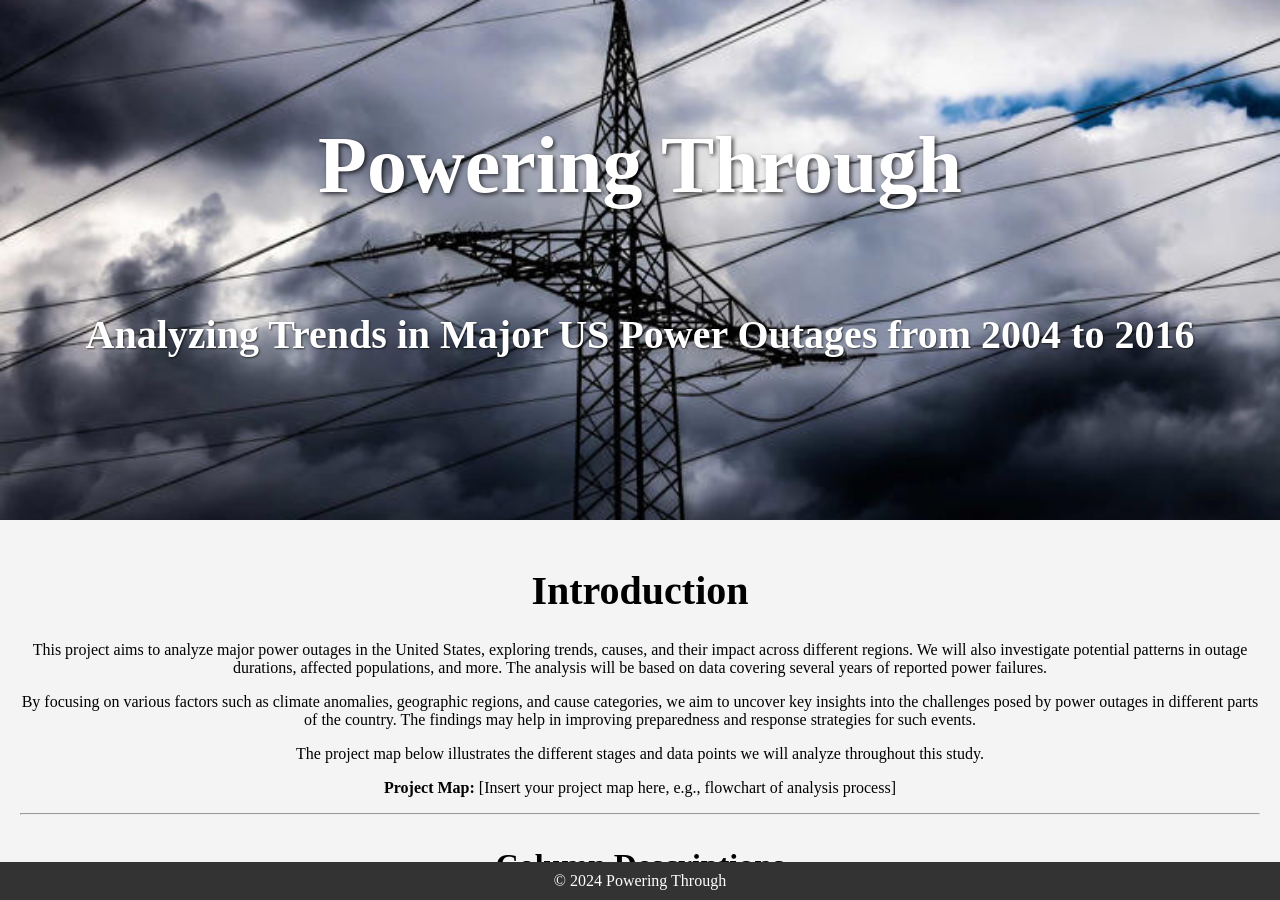
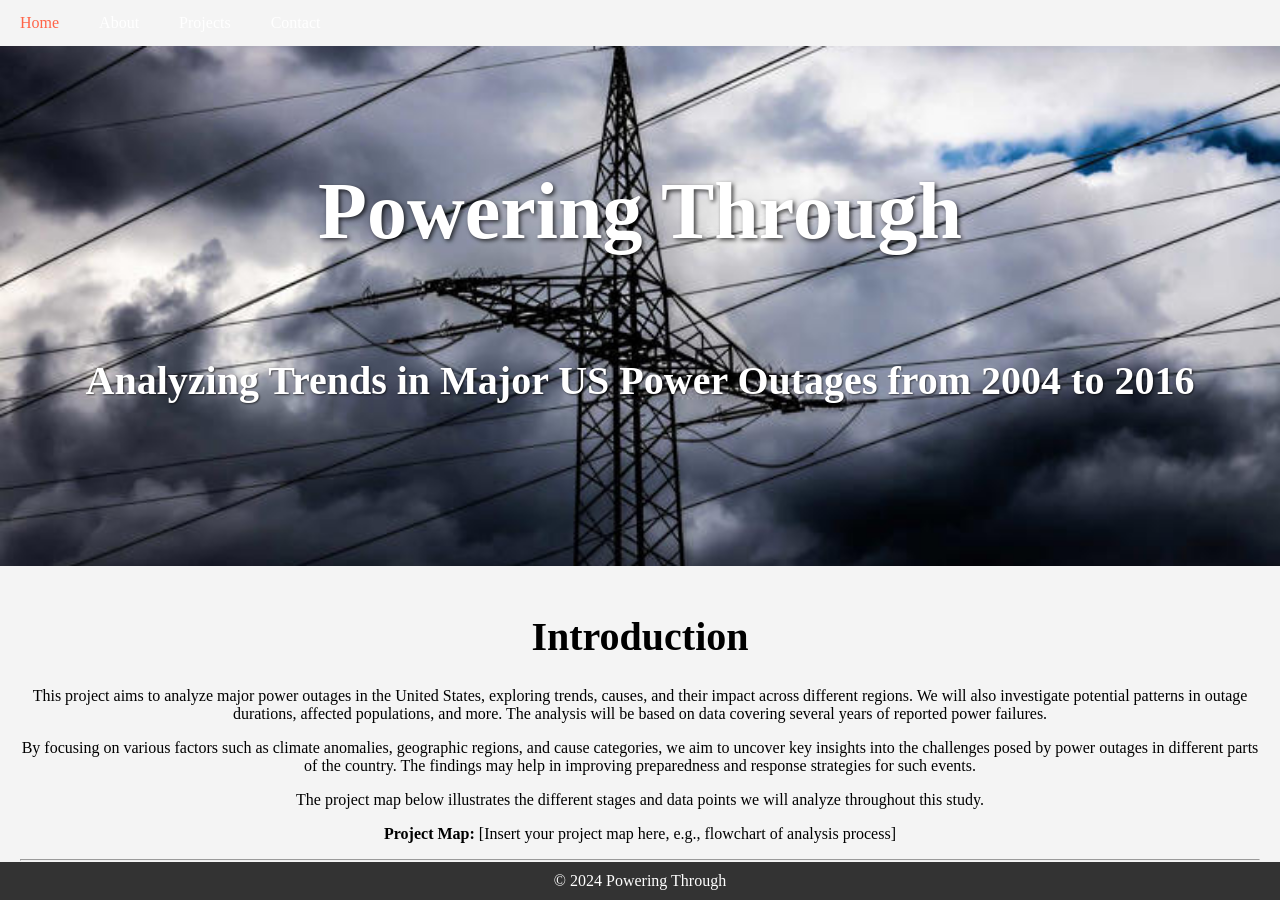
Before and after one commit to andiigonzalez/Power_Outage_Analysis, a Jekyll site: the page built from index.md, in a window 1280 px wide and 900 px high. Built offline with Jekyll 4.4.1, drawn with Linux system fonts in a browser that asks for light colours.

Commit message:
Update default.html

```diff
--- a/_layouts/default.html
+++ b/_layouts/default.html
@@ -7,12 +7,21 @@
   <link rel="stylesheet" href="{{ site.baseurl }}/assets/css/custom.css">
 </head>
 <body>
+  <!-- Navigation Bar -->
+  <nav>
+    <a href="{{ site.baseurl }}/index.html">Home</a>
+    <a href="{{ site.baseurl }}/about.html">About</a>
+    <a href="{{ site.baseurl }}/projects.html">Projects</a>
+    <a href="{{ site.baseurl }}/contact.html">Contact</a>
+  </nav>
+
   <!-- Custom Banner -->
   <div class="custom-banner" style="background-image: url('{{ site.baseurl }}/assets/images/header_image.jpeg');">
     <h1>{{ page.title }}</h1>
     <h3>{{ page.subtitle }}</h3>
   </div>
 
+  <!-- Main Content -->
   <div class="content">
     {{ content }}
   </div>
```
